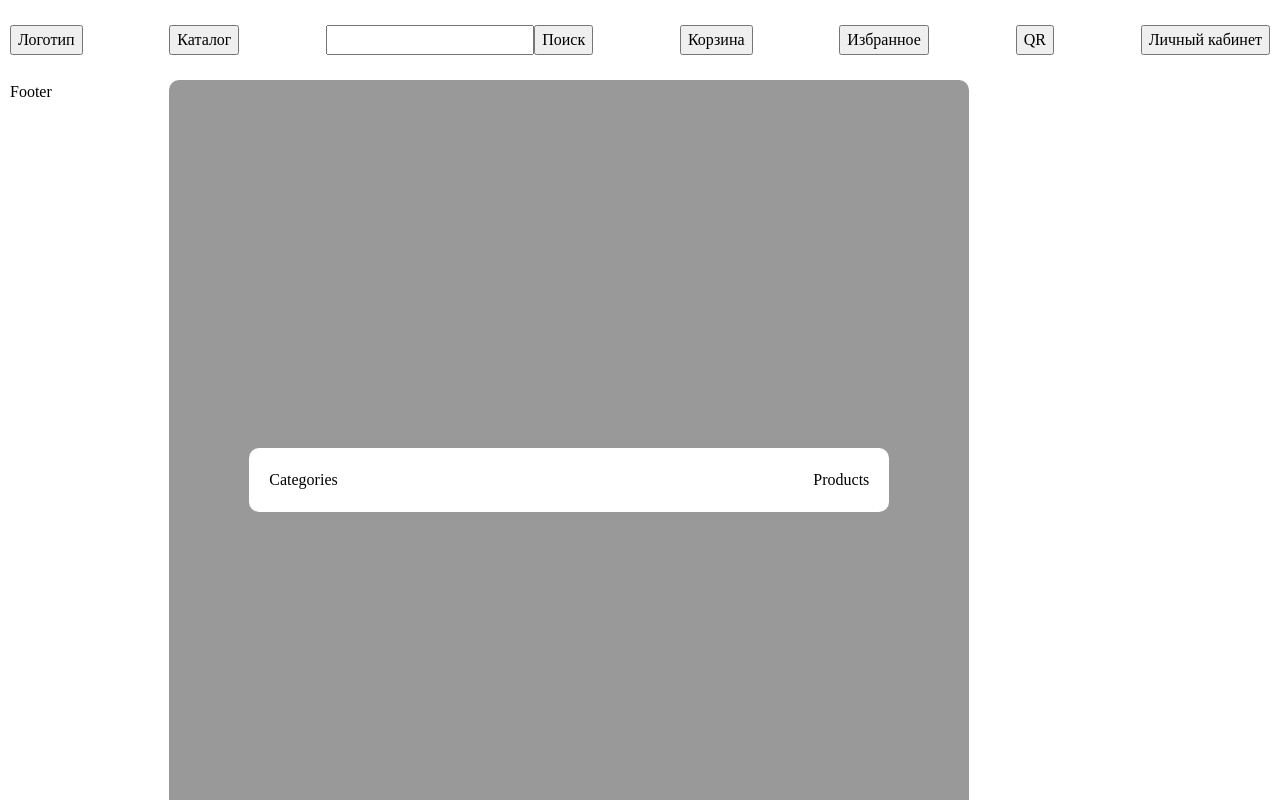
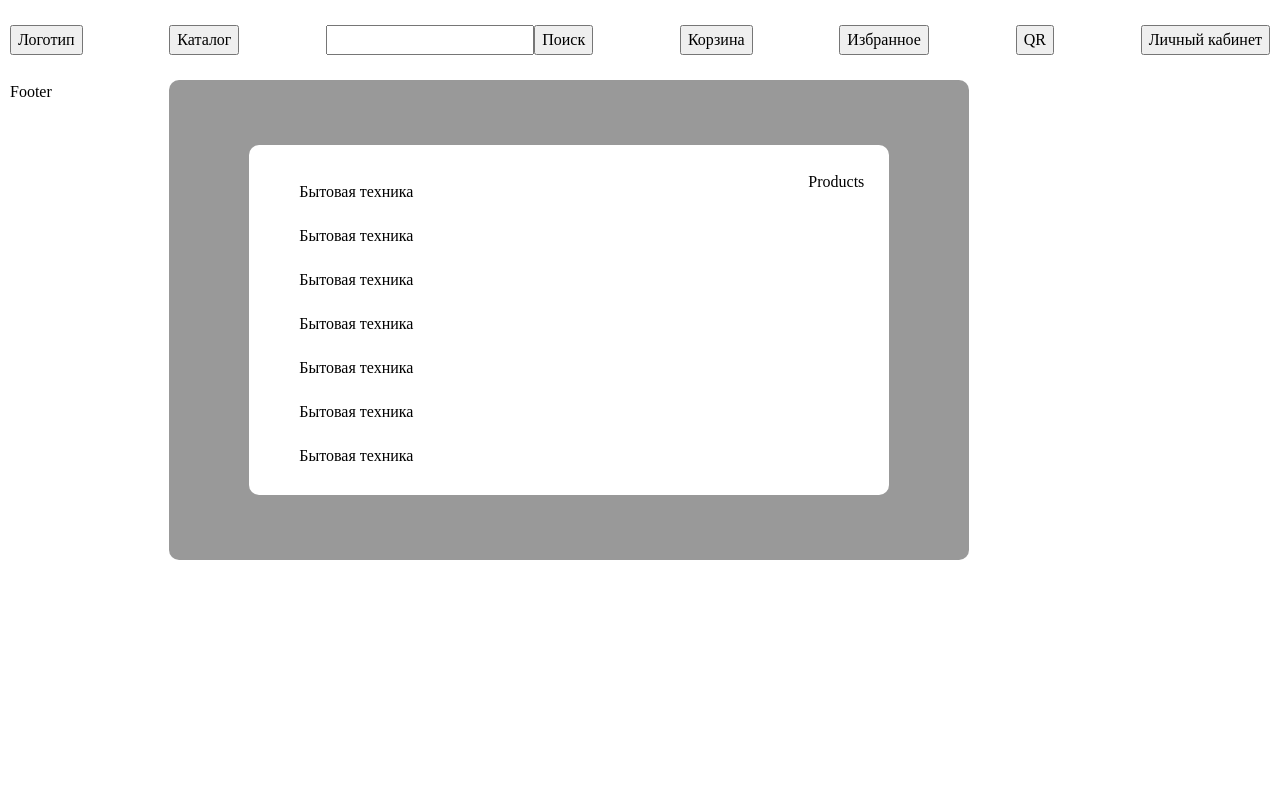
Before and after one commit to surovjeniya/frontend, a Next.js app in the folder frontend/: page / in a window 1280 px wide. Built offline with nearby package versions, Linux system fonts and the light colour scheme.

Commit message:
feat:categories

```diff
--- a/frontend/app/layout/header/catalog/Catalog.module.scss
+++ b/frontend/app/layout/header/catalog/Catalog.module.scss
@@ -1,5 +1,5 @@
 .catalog {
-  height: 100vh;
+  height: 60vh;
   width: 100vh;
   background-color: rgba(0, 0, 0, 0.4);
   position: fixed;
@@ -11,13 +11,15 @@
   opacity: 0;
   pointer-events: none;
   transition: 0.3s;
+  padding-top: 25px;
+  padding-bottom: 25px;
 }
 .catalog.active {
   opacity: 1;
   pointer-events: all;
 }
 .catalogContent {
-  padding: 20px;
+  padding: 25px;
   background: white;
   border-radius: 10px;
   width: 80vh;
--- a/frontend/app/layout/header/catalog/Catalog.tsx
+++ b/frontend/app/layout/header/catalog/Catalog.tsx
@@ -2,6 +2,7 @@ import styles from "./Catalog.module.scss";
 import { CatalogProps } from "./Catalog.props";
 import cn from "classnames";
 import { useState } from "react";
+import { Categories } from "./categories/Categories";
 
 export const Catalog = ({
   active,
@@ -9,6 +10,97 @@ export const Catalog = ({
   className,
   ...props
 }: CatalogProps) => {
+  const [categories, setCategories] = useState([
+    {
+      id: 1,
+      name: "Бытовая техника",
+    },
+    {
+      id: 1,
+      name: "Бытовая техника",
+    },
+    {
+      id: 1,
+      name: "Бытовая техника",
+    },
+    {
+      id: 1,
+      name: "Бытовая техника",
+    },
+    {
+      id: 1,
+      name: "Бытовая техника",
+    },
+    {
+      id: 1,
+      name: "Бытовая техника",
+    },
+    {
+      id: 1,
+      name: "Бытовая техника",
+    },
+    {
+      id: 1,
+      name: "Бытовая техника",
+    },
+    {
+      id: 1,
+      name: "Бытовая техника",
+    },
+    {
+      id: 1,
+      name: "Бытовая техника",
+    },
+    {
+      id: 1,
+      name: "Бытовая техника",
+    },
+    {
+      id: 1,
+      name: "Бытовая техника",
+    },
+    {
+      id: 1,
+      name: "Бытовая техника",
+    },
+    {
+      id: 1,
+      name: "Бытовая техника",
+    },
+    {
+      id: 1,
+      name: "Бытовая техника",
+    },
+    {
+      id: 1,
+      name: "Бытовая техника",
+    },
+    {
+      id: 1,
+      name: "Бытовая техника",
+    },
+    {
+      id: 1,
+      name: "Бытовая техника",
+    },
+    {
+      id: 1,
+      name: "Бытовая техника",
+    },
+    {
+      id: 1,
+      name: "Бытовая техника",
+    },
+    {
+      id: 1,
+      name: "Бытовая техника",
+    },
+    {
+      id: 1,
+      name: "Бытовая техника",
+    },
+  ]);
+
   return (
     <div
       className={cn(className, styles.catalog, {
@@ -22,7 +114,9 @@ export const Catalog = ({
         className={styles.catalogContent}
         onClick={(e) => e.stopPropagation()}
       >
-        <div className={styles.categories}>Categories</div>
+        <div className={styles.categories}>
+          <Categories categories={categories} />
+        </div>
         <div>Products</div>
       </div>
     </div>
--- /dev/null
+++ b/frontend/app/layout/header/catalog/categories/Categories.module.scss
@@ -0,0 +1,4 @@
+.categoriesList {
+  overflow-y: auto;
+  max-height: calc(100vh - 500px);
+}
--- /dev/null
+++ b/frontend/app/layout/header/catalog/categories/Categories.props.ts
@@ -0,0 +1,5 @@
+import React from "react";
+
+export interface CategoriesProps extends React.ComponentPropsWithRef<"div"> {
+  categories?: any[];
+}
--- /dev/null
+++ b/frontend/app/layout/header/catalog/categories/Categories.tsx
@@ -0,0 +1,22 @@
+import { CategoriesProps } from "./Categories.props";
+import styles from "./Categories.module.scss";
+import cn from "classnames";
+import { Category } from "../category/Category";
+
+export const Categories = ({ categories }: CategoriesProps) => {
+  return (
+    <div className={styles.categories}>
+      {categories?.length ? (
+        <ul className={styles.categoriesList}>
+          {categories.map((item) => (
+            <li key={item?.id}>
+              <Category category={item} />
+            </li>
+          ))}
+        </ul>
+      ) : (
+        ""
+      )}
+    </div>
+  );
+};
--- /dev/null
+++ b/frontend/app/layout/header/catalog/category/Category.module.scss
@@ -0,0 +1,10 @@
+.category {
+  padding: 10px 25px;
+  &:hover {
+    background: rgba(0, 0, 0, 0.3);
+    cursor: pointer;
+  }
+}
+.category.active {
+  background: rgba(0, 0, 0, 0.3);
+}
--- /dev/null
+++ b/frontend/app/layout/header/catalog/category/Category.tsx
@@ -0,0 +1,7 @@
+import { CategoryProps } from "./Category.props";
+import styles from "./Category.module.scss";
+import cn from "classnames";
+
+export const Category = ({ category }: CategoryProps) => {
+  return <div className={cn(styles.category)}>{category.name}</div>;
+};
```
Also changed, not shown: frontend/app/layout/header/catalog/category/Category.props.ts (added, +8 -0 lines).
